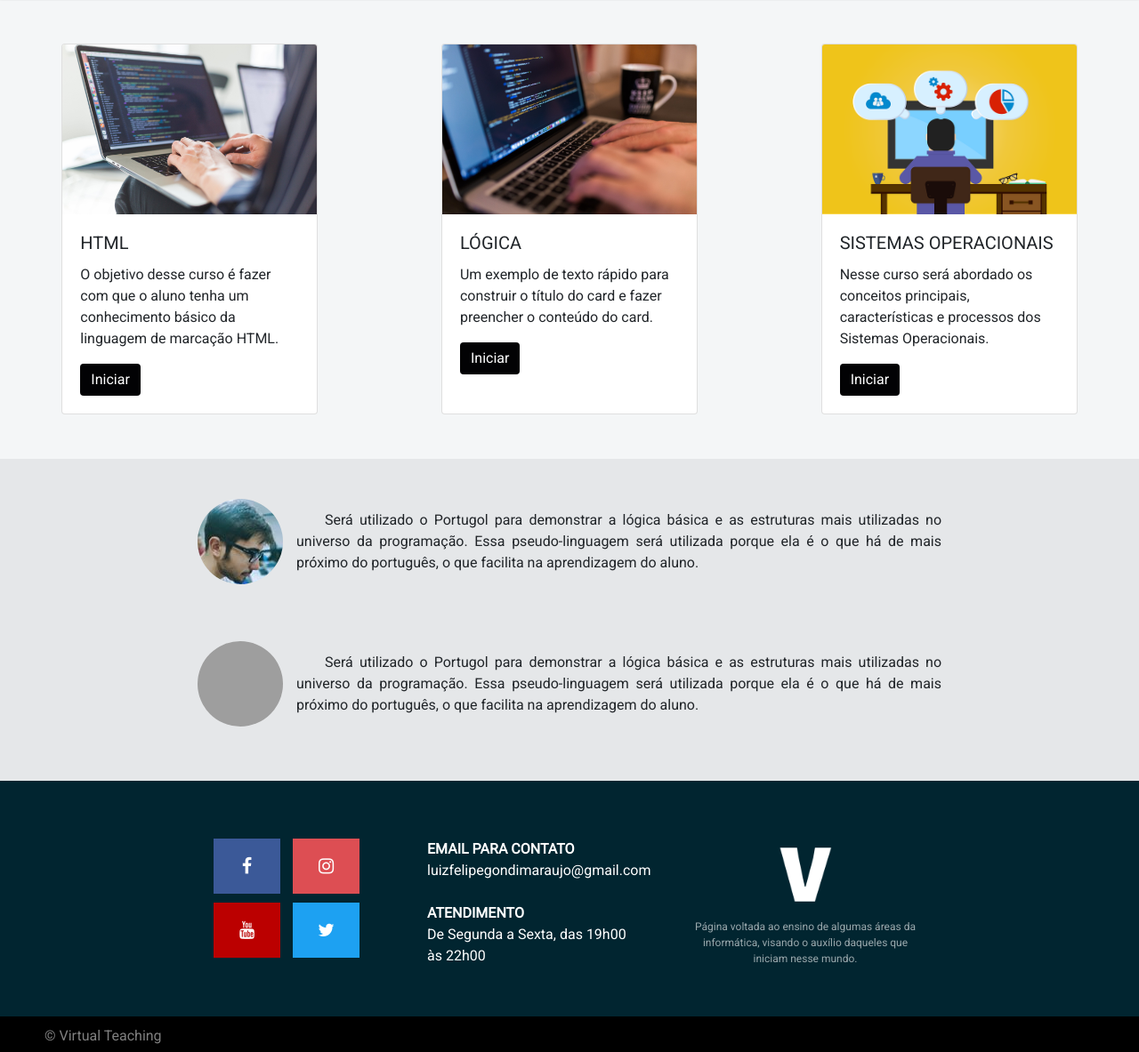
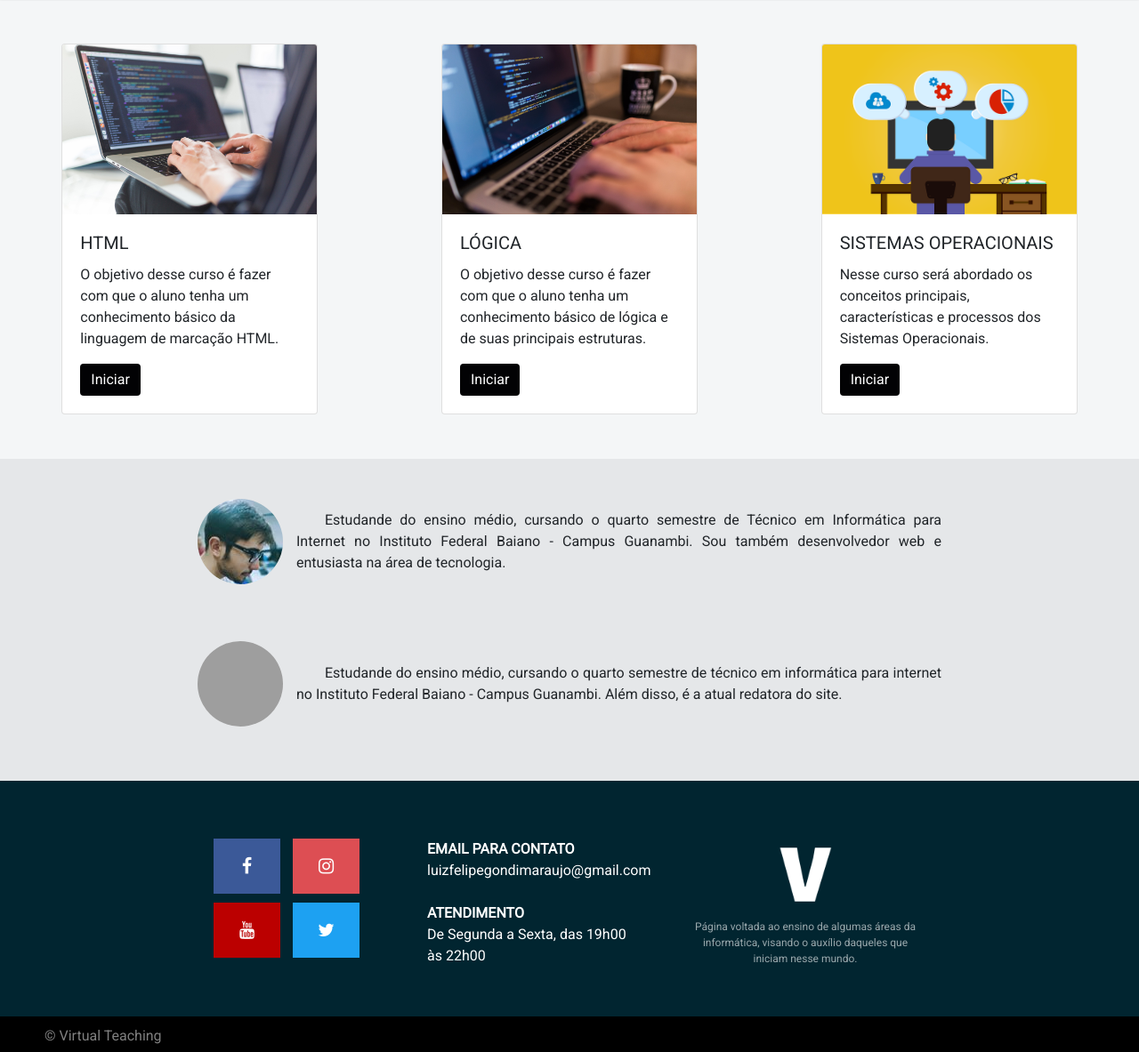
Before and after one commit to LuizFelipeGondim/project-with-flask, a Flask app: page / in a window 1280 px wide. Shown: the part 1748-2931 px from the top of the page at 89% size. Run offline with Flask 2, Linux system fonts and the light colour scheme; some libraries are stand-ins or nearby versions; grey boxes are pictures that could not be loaded.

Commit message:
parte textual finalizada

```diff
--- a/templates/index.html
+++ b/templates/index.html
@@ -42,7 +42,8 @@
     <img class="card-img-top" src="static/img/web.jpg" alt="Imagem de capa do card">
     <div class="card-body">
       <h5 class="card-title">HTML</h5>
-      <p class="card-text">O objetivo desse curso é fazer com que o aluno tenha um conhecimento básico da linguagem de marcação HTML.</p>
+      <p class="card-text">O objetivo desse curso é fazer com que o aluno tenha um conhecimento básico da linguagem de marcação HTML.
+      </p>
       {% if current_user.is_authenticated %}
         <a href="{{url_for('html')}}" class="btn btn-primary">Iniciar</a>
       {% else %}
@@ -56,7 +57,8 @@
     <img class="card-img-top" src="static/img/logica.jpg" alt="Imagem de capa do card">
     <div class="card-body">
       <h5 class="card-title">LÓGICA</h5>
-      <p class="card-text">Um exemplo de texto rápido para construir o título do card e fazer preencher o conteúdo do card.</p>
+      <p class="card-text">O objetivo desse curso é fazer com que o aluno tenha um conhecimento básico de lógica e de suas principais
+          estruturas.</p>
       {% if current_user.is_authenticated %}
         <a href="{{url_for('logica')}}" class="btn btn-primary">Iniciar</a>
       {% else %}
@@ -94,9 +96,8 @@
         <h4>LUIZ FELIPE</h4>
       </div>
 
-      <p class="texto-curso">  Será utilizado o Portugol para demonstrar a lógica básica e as estruturas mais utilizadas no universo da programação.
-          Essa pseudo-linguagem será utilizada porque ela é o que há de mais próximo do português, o que facilita na aprendizagem
-          do aluno.</p>
+      <p class="texto-curso">  Estudande do ensino médio, cursando o quarto semestre de Técnico em Informática para Internet
+          no Instituto Federal Baiano - Campus Guanambi. Sou também desenvolvedor web e entusiasta na área de tecnologia. </p>
 
     </div>
     <br/><br/>
@@ -111,9 +112,8 @@
         <h4>DOMINIQUE TRINDADE</h4>
       </div><br/>
 
-      <p class="texto-curso"> Será utilizado o Portugol para demonstrar a lógica básica e as estruturas mais utilizadas no universo
-        da programação. Essa pseudo-linguagem será utilizada porque ela é o que há de mais próximo do português, o que facilita
-        na aprendizagem do aluno.</p>
+      <p class="texto-curso"> Estudande do ensino médio, cursando o quarto semestre de técnico em informática para internet
+        no Instituto Federal Baiano - Campus Guanambi. Além disso, é a atual redatora do site.</p>
     </div>
   </div>
 </section>
```
